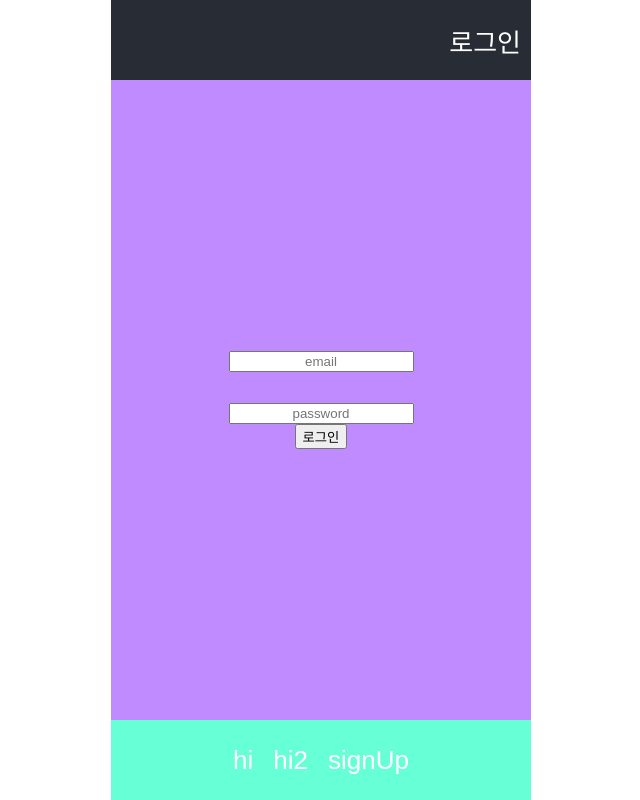
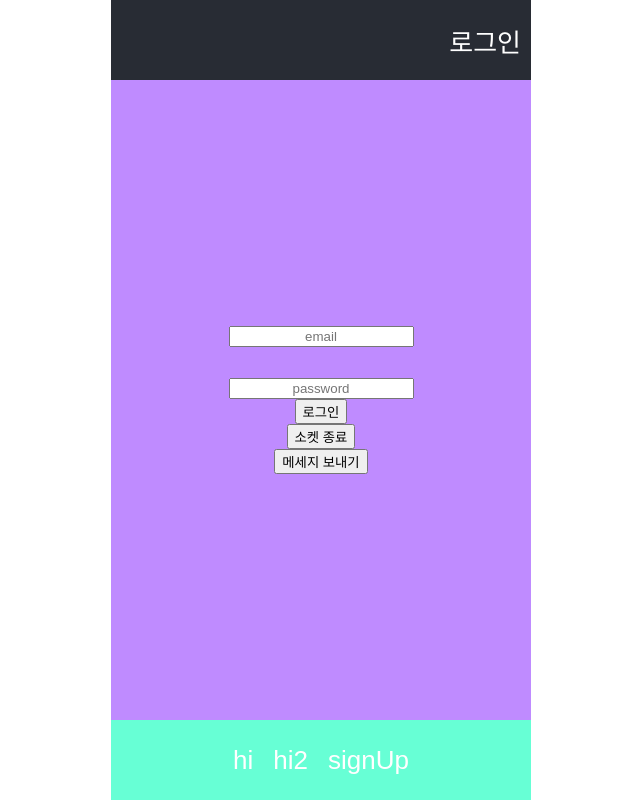
Before and after one commit to PJH447/Study, a React (Create React App) app in the folder study-react/: page /login in a window 1280 px wide. Shown: the whole page, without its empty margins (319-959 px from the left). Built offline with nearby package versions, Linux system fonts and the light colour scheme; no server answers.

Commit message:
webSocket

```diff
--- a/study-react/src/component/Login.jsx
+++ b/study-react/src/component/Login.jsx
@@ -1,4 +1,4 @@
-import React, {useRef} from "react";
+import React, {useEffect, useRef, useState} from "react";
 import {login} from "../auth/auth";
 
 
@@ -20,12 +20,34 @@ function Login() {
                 window.location.href = '/';
             });
     };
+
+    let webSocket = null;
+    useEffect(() => {
+        if (webSocket == null) {
+            webSocket = new WebSocket('ws://localhost:9003/webSocket');
+            webSocket.onopen = function (e) {
+                console.log('open now');
+            };
+        }
+    }, []);
+
+
+    const closeSocket = () => {
+        webSocket.close()
+    };
+
+    const sendMessage = () => {
+        webSocket.send("send Message~~");
+    };
+
     return <>
         <form>
             <input type={"email"} name={"email"} placeholder={"email"} ref={inputEmail}/><br/>
             <input type={"password"} name={"password"} placeholder={"password"} ref={inputPassword} autoComplete={"off"}/>
         </form>
         <button type={"button"} onClick={handleLogin}>로그인</button>
+        <button type={"button"} onClick={closeSocket}>소켓 종료</button>
+        <button type={"button"} onClick={sendMessage}>메세지 보내기</button>
     </>;
 
 }
```
